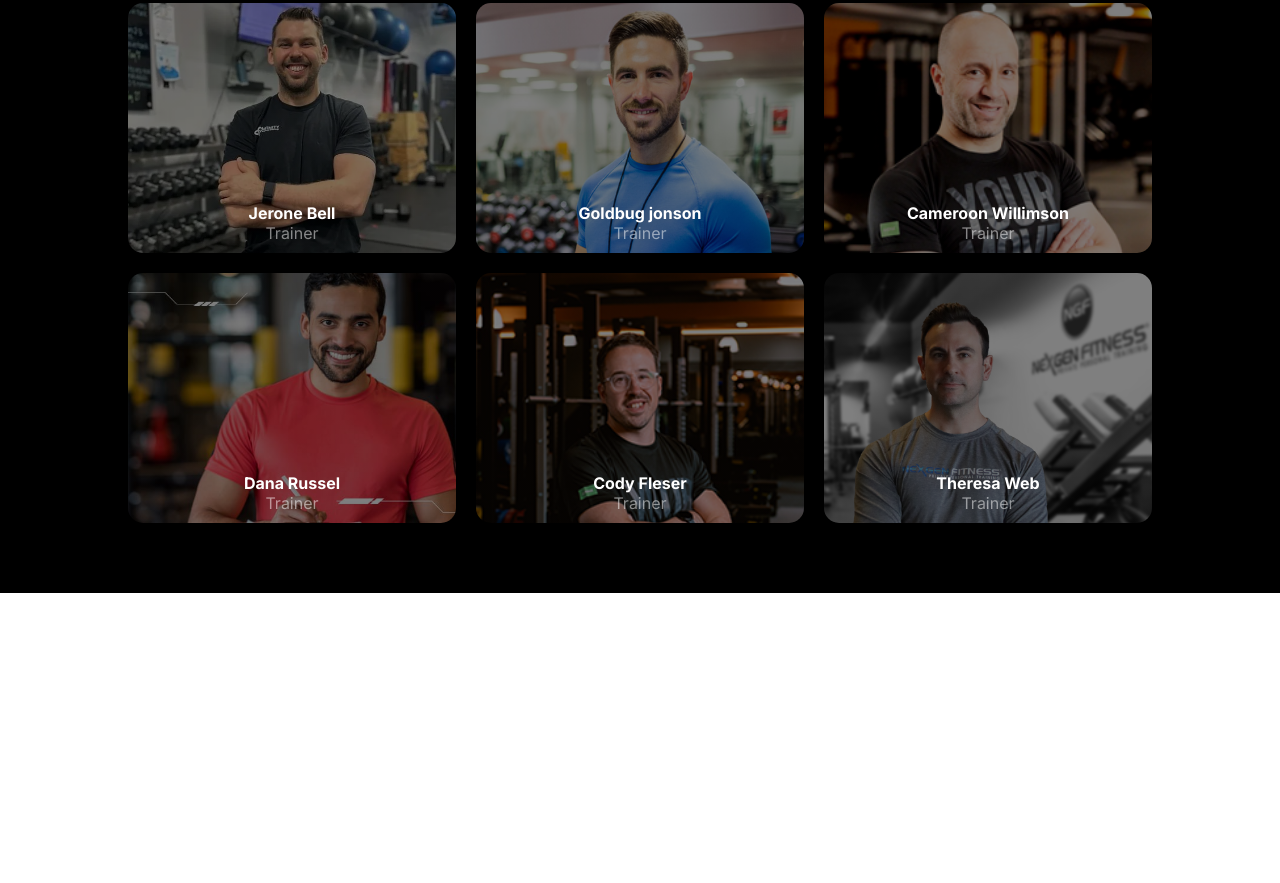
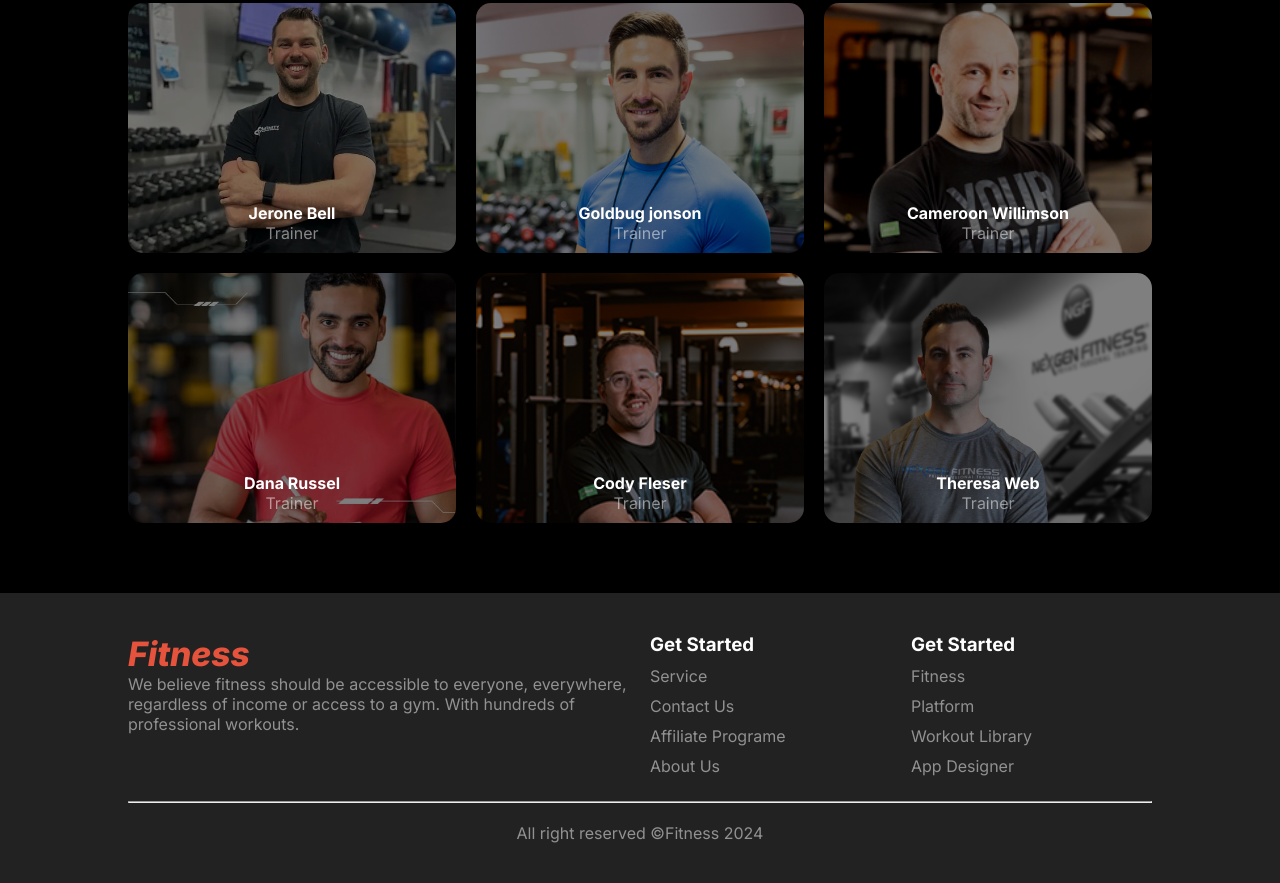
Before and after one commit to developerenamul/fitness-freak, a plain HTML site: page index.html in a window 1280 px wide. Shown: the part 2602-3485 px from the top of the page. Before the commit the page ends 3195 px from the top, so only its background shows below. Drawn offline with Linux system fonts and the light colour scheme.

Commit message:
finished

```diff
--- a/index.html
+++ b/index.html
@@ -293,6 +293,37 @@
         </section>
       </div>
     </main>
-    <footer></footer>
+    <footer>
+      <div class="container">
+        <div class="footer-content">
+          <div class="footer-logo">
+            <p class="logo">Fitness</p>
+            <p>
+              We believe fitness should be accessible to everyone, everywhere,
+              regardless of income or access to a gym. With hundreds of
+              professional workouts.
+            </p>
+          </div>
+          <div class="footer-contact">
+            <div class="contact">
+              <h3>Get Started</h3>
+              <li><a href="#">Service</a></li>
+              <li><a href="#">Contact Us</a></li>
+              <li><a href="#">Affiliate Programe</a></li>
+              <li><a href="#">About Us</a></li>
+            </div>
+            <div class="contact">
+              <h3>Get Started</h3>
+              <li><a href="#">Fitness</a></li>
+              <li><a href="#">Platform</a></li>
+              <li><a href="#">Workout Library</a></li>
+              <li><a href="#">App Designer</a></li>
+            </div>
+          </div>
+        </div>
+        <hr />
+        <p class="copy-right">All right reserved &copy;Fitness 2024</p>
+      </div>
+    </footer>
   </body>
 </html>
--- a/style.css
+++ b/style.css
@@ -21,7 +21,8 @@
 .container {
   max-width: 80%;
   margin: 0 auto;
-  padding: 40px 0;
+  padding-bottom: 40px;
+  padding-top: 40px;
 }
 
 .d-flex {
@@ -343,6 +344,40 @@ select {
 }
 /* =========== Main End ========= */
 
+/* ==========footer Start========== */
+footer {
+  background: rgb(34, 34, 34);
+}
+footer p,
+.contact li a {
+  color: rgba(255, 255, 255, 0.5);
+}
+
+.contact {
+  color: #fff;
+  list-style: none;
+}
+.contact li a {
+  text-decoration: none;
+}
+.footer-content {
+  padding-bottom: 15px;
+}
+.footer-content,
+.footer-contact {
+  display: grid;
+  grid-template-columns: 1fr 1fr;
+  gap: 20px;
+}
+.contact li {
+  margin: 10px 0;
+}
+.copy-right {
+  margin-top: 20px;
+  text-align: center;
+}
+/* ==========footer end========== */
+
 /* ==========responsive start ========== */
 @media (max-width: 576px) {
   .links-container {
@@ -374,10 +409,12 @@ select {
   }
 
   .card2 {
-    right: 10px;
+    right: 52px;
     top: 30%;
   }
-
+  .run-text {
+    margin-right: 0;
+  }
   /* habit part */
   .cards {
     grid-template-columns: 1fr;
@@ -393,6 +430,18 @@ select {
 
   .members {
     grid-template-columns: 1fr;
+  }
+
+  .container {
+    margin: auto;
+  }
+
+  /* footer part */
+  .footer-content,
+  .footer-contact {
+    display: grid;
+    grid-template-columns: 1fr;
+    gap: 20px;
   }
 }
 
@@ -438,5 +487,9 @@ select {
   .members {
     grid-template-columns: 1fr 1fr;
   }
+  /* footer part */
+  .footer-content {
+    grid-template-columns: 1fr;
+  }
 }
 /* ==========responsive end ========== */
```
